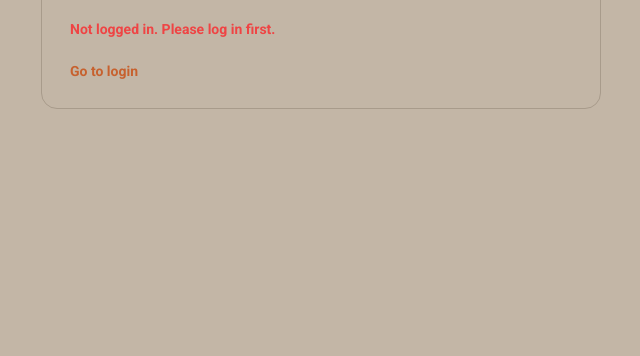
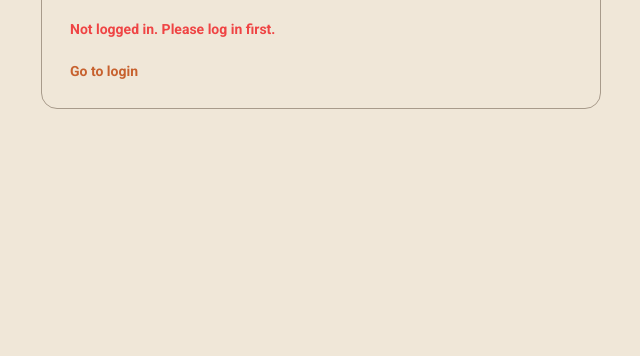
Before and after one commit to samanthaosborne-web/vigilant-memory-client-b, a website: page admin-invite.html in a window 1280 px wide. Shown: the part 444-800 px from the top of the page, without its empty margins (319-959 px from the left). Drawn offline with nearby package versions, Linux system fonts and the light colour scheme.

Commit message:
Update admin-invite.html

```diff
--- a/admin-invite.html
+++ b/admin-invite.html
@@ -10,8 +10,8 @@
   <link href="https://fonts.googleapis.com/css2?family=Roboto:wght@400;500;700;900&display=swap" rel="stylesheet" />
   <style>
     :root {
-      --bg: #c3b6a6;
-      --surface: #c3b6a6;
+      --bg: #f0e7d8;
+      --surface: #f0e7d8;
       --accent: #c7612e;
       --text-light: #292727;
       --text-muted: #292727;
```
